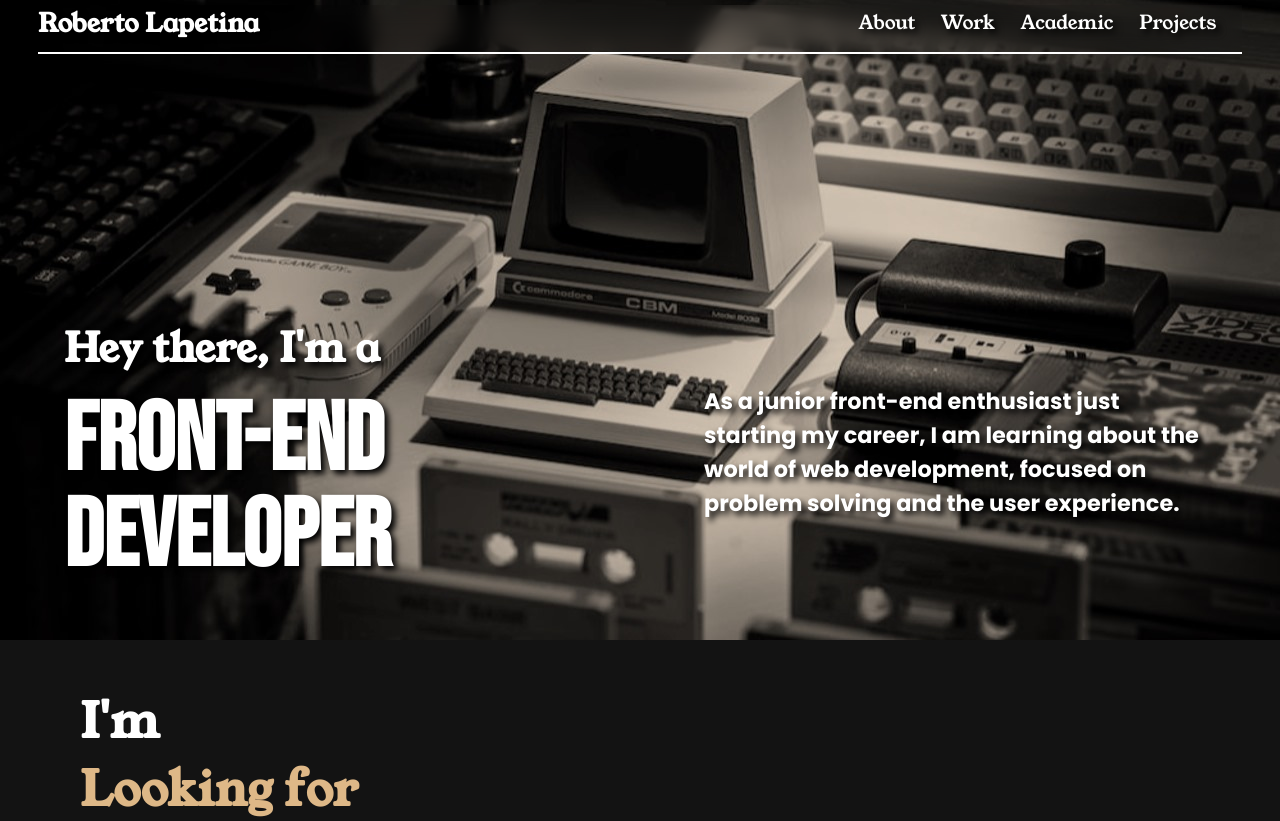
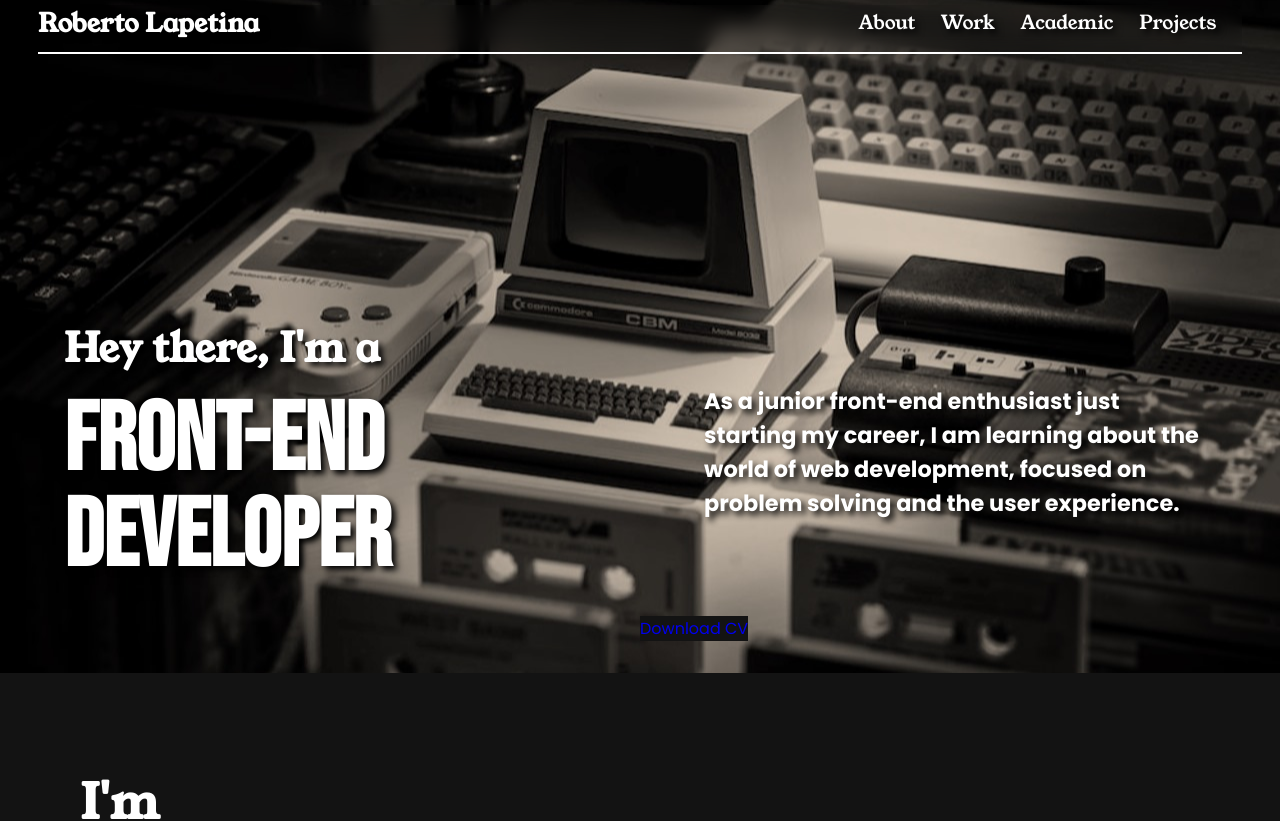
Before and after one commit to robertolap/Portifolio, a React (Create React App) app: page / in a window 1280 px wide. Shown: the top 821 px of the page. Built offline with nearby package versions, Linux system fonts and the light colour scheme; a web font is replaced by a local one.

Commit message:
finalizado

```diff
--- a/src/cover.jsx
+++ b/src/cover.jsx
@@ -27,6 +27,14 @@ const Cover = () => {
         about the world of web development, focused on problem solving and the
         user experience.
       </p>
+      <a
+        class="button"
+        href="https://drive.google.com/file/d/1iWlqG5SrGl_tnlYr7sQWFP3XrHtgvnnt/view?usp=sharing"
+        target="_blank"
+        rel="noopener noreferrer"
+      >
+        Download CV
+      </a>
     </section>
   );
 };
--- a/src/styles/cover.css
+++ b/src/styles/cover.css
@@ -1,4 +1,8 @@
 @media only screen and (min-width: 320px) {
+  .backgroundimage {
+    margin-bottom: 3rem;
+  }
+
   .hello {
     color: white;
     padding-top: 10rem;
@@ -27,6 +31,38 @@
     font-size: 1rem;
     text-align: start;
     padding: 0.5rem 0.5rem;
+    margin-bottom: 2rem;
+  }
+
+  .button {
+    font-family: "Poppins", sans-serif;
+    text-decoration: none;
+    width: fit-content;
+    --bg: #ffffff;
+    --hover-bg: #deb887;
+    --hover-text: #000;
+    color: #000000;
+    font-size: 0.8rem;
+    font-weight: 700;
+    border: 1px solid var(--bg);
+    border-radius: 4px;
+    padding: 0.8em 2em;
+    margin-left: 2rem;
+    margin-top: 2rem;
+    background: var(--bg);
+    transition: 0.2s;
+  }
+
+  .button:hover {
+    color: var(--hover-text);
+    transform: translate(-0.25rem, -0.25rem);
+    background: var(--hover-bg);
+    box-shadow: 0.25rem 0.25rem var(--bg);
+  }
+
+  .button:active {
+    transform: translate(0);
+    box-shadow: none;
   }
 }
 @media only screen and (min-width: 375px) {
@@ -71,7 +107,8 @@
     background-position: center;
     background-repeat: no-repeat;
     padding-top: 0rem;
-    height: 40rem;
+    height: fit-content;
+    padding-bottom: 2rem;
   }
   .hello {
     text-shadow: 4px 4px 6px #000;
@@ -99,10 +136,13 @@
     font-size: 1.4rem;
     padding: 2rem 4rem;
   }
+
+  .button {
+    margin-left: 4rem;
+  }
 }
 @media only screen and (min-width: 1024px) {
   .backgroundimage {
-    height: 40rem;
     display: grid;
     grid-template-columns: 1fr 1fr;
   }
@@ -133,6 +173,15 @@
     font-size: 1.4rem;
     padding: 4rem 4rem;
     margin-top: 20rem;
+  }
+
+  .backgroundimage a {
+    grid-column: 2;
+    grid-row: 2;
+  }
+
+  .button {
+    margin-top: -2rem;
   }
 }
 @media only screen and (min-width: 1440px) {
@@ -165,6 +214,9 @@
   }
 }
 @media only screen and (min-width: 1900px) {
+  .backgroundimage {
+  }
+
   .hello {
     padding-top: 20rem;
   }
@@ -178,12 +230,18 @@
     text-align: left;
     font-size: 2.2rem;
     padding-left: 0rem;
-    padding-top: 20rem;
+    padding-top: 18rem;
+  }
+
+  .button {
+    font-size: 1.2rem;
+    margin-top: -4rem;
+    margin-left: 0;
   }
 }
 @media only screen and (min-width: 2560px) {
   .backgroundimage {
-    height: 100rem;
+    height: fit-content;
   }
   .hello {
     font-size: 6.5rem;
@@ -206,4 +264,10 @@
     padding-left: 0rem;
     padding-top: 38rem;
   }
+
+  .button {
+    font-size: 1.2rem;
+    margin-top: 0rem;
+    margin-left: 0;
+  }
 }
```
